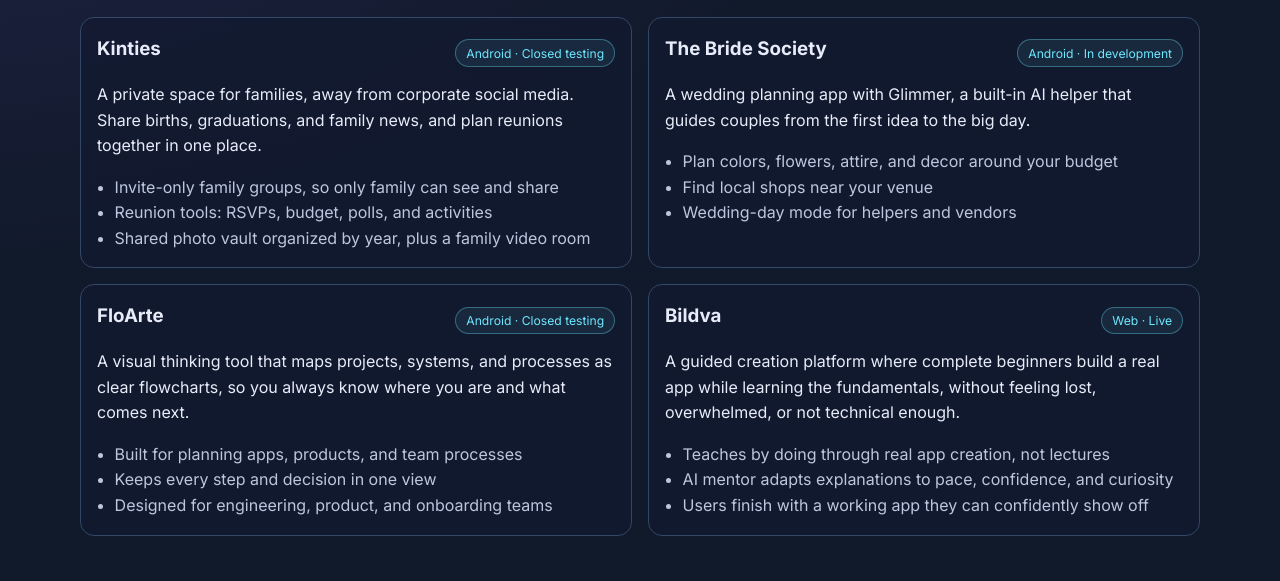
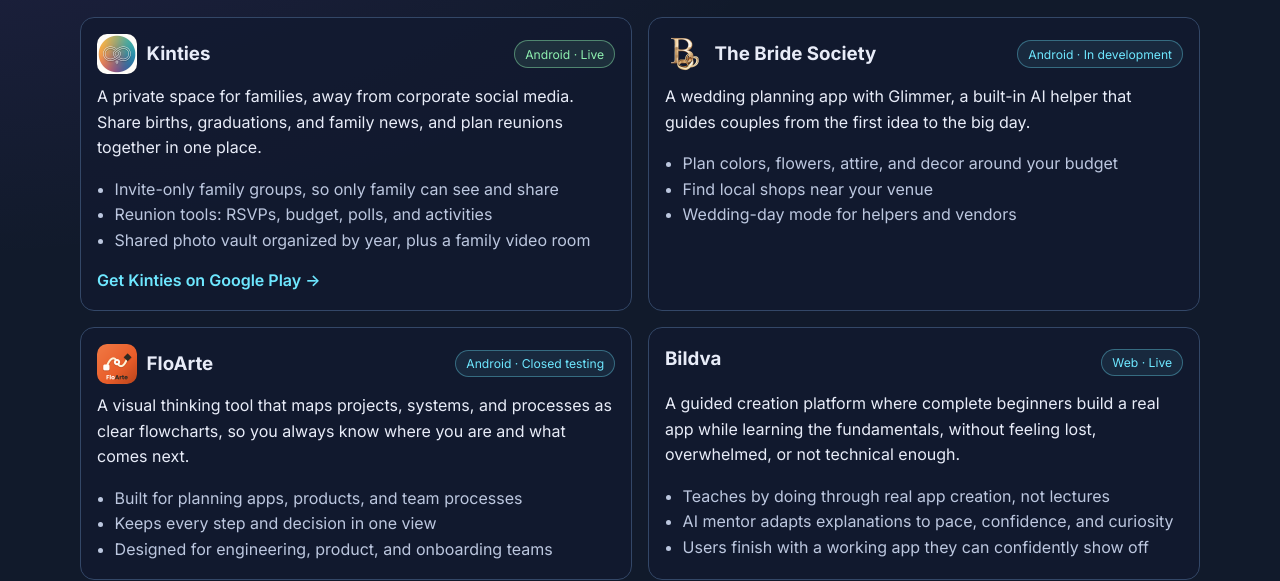
Before and after one commit to keevad315/dekaworks, a plain HTML site: page index.html in a window 1280 px wide. Shown: the part 757-1338 px from the top of the page. Drawn offline with Linux system fonts and the light colour scheme.

Commit message:
App icons on the Our Apps cards; Kinties is live on Google Play
Co-Authored-By: Claude Opus 5.5 <noreply@anthropic.com>
Claude-Session: https://claude.ai/code/session_01LmnLzCq5nBASEBSswKU53J

```diff
--- a/index.html
+++ b/index.html
@@ -283,8 +283,8 @@
           <div class="cards-grid cards-grid-2 portfolio-grid">
             <article class="card case-study">
               <div class="case-head">
-                <h3>Kinties</h3>
-                <span class="chip">Android · Closed testing</span>
+                <h3 class="app-title"><img class="app-icon" src="assets/apps/kinties-icon.png" alt="" width="40" height="40" loading="lazy" decoding="async">Kinties</h3>
+                <span class="chip chip-live">Android · Live</span>
               </div>
               <p>
                 A private space for families, away from corporate social media. Share births, graduations, and family news, and plan reunions together in one place.
@@ -294,10 +294,11 @@
                 <li>Reunion tools: RSVPs, budget, polls, and activities</li>
                 <li>Shared photo vault organized by year, plus a family video room</li>
               </ul>
+              <a class="store-link" href="https://play.google.com/store/apps/details?id=com.kinties.app" target="_blank" rel="noopener">Get Kinties on Google Play →</a>
             </article>
             <article class="card case-study">
               <div class="case-head">
-                <h3>The Bride Society</h3>
+                <h3 class="app-title"><img class="app-icon" src="assets/apps/tbs-icon.png" alt="" width="40" height="40" loading="lazy" decoding="async">The Bride Society</h3>
                 <span class="chip">Android · In development</span>
               </div>
               <p>
@@ -311,7 +312,7 @@
             </article>
             <article class="card case-study">
               <div class="case-head">
-                <h3>FloArte</h3>
+                <h3 class="app-title"><img class="app-icon" src="assets/apps/floarte-icon.png" alt="" width="40" height="40" loading="lazy" decoding="async">FloArte</h3>
                 <span class="chip">Android · Closed testing</span>
               </div>
               <p>
--- a/styles.css
+++ b/styles.css
@@ -933,3 +933,30 @@ summary {
   background: #f6efe6;
   object-fit: contain;
 }
+
+.app-title {
+  display: flex;
+  align-items: center;
+  gap: 0.6rem;
+  margin: 0;
+}
+
+.app-icon {
+  width: 40px;
+  height: 40px;
+  border-radius: 10px;
+  flex: none;
+}
+
+.chip-live {
+  color: #8ef0b0;
+  border-color: rgba(142, 240, 176, 0.45);
+  background: rgba(142, 240, 176, 0.1);
+}
+
+.store-link {
+  display: inline-block;
+  margin-top: 0.9rem;
+  font-weight: 600;
+  color: var(--brand);
+}
```
Also changed, not shown: assets/apps/floarte-icon.png (added), assets/apps/kinties-icon.png (added), assets/apps/tbs-icon.png (added).
